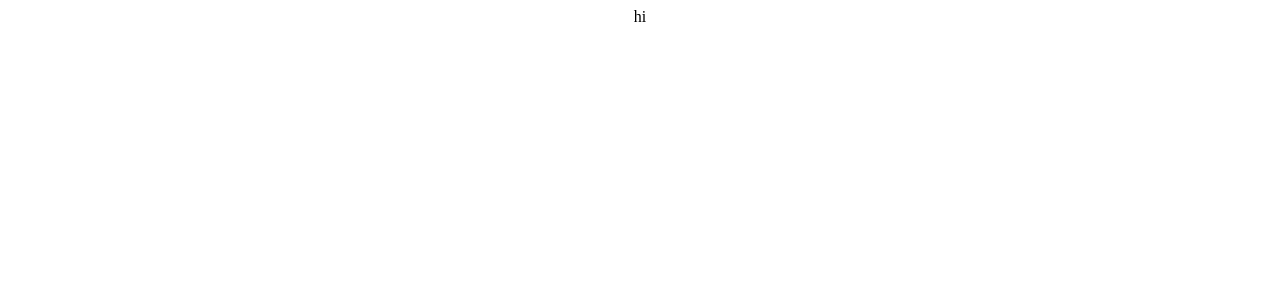
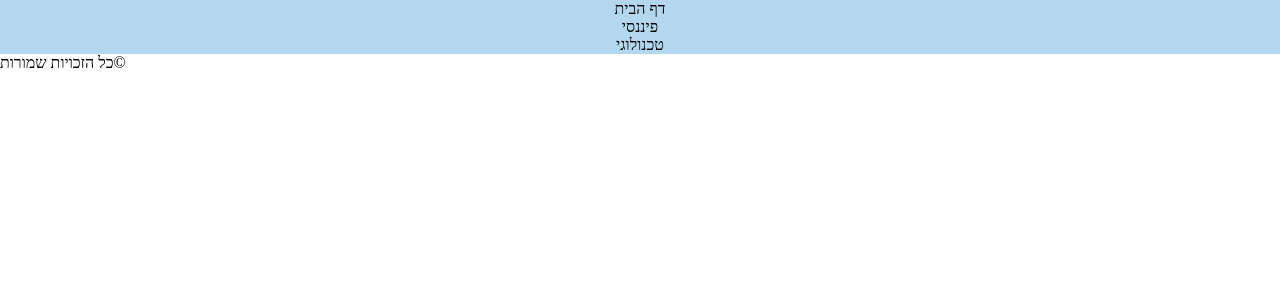
Before and after one commit to fidashn/website, a React (Create React App) app: page / in a window 1280 px wide. Shown: the top 300 px of the page. Built offline with nearby package versions, Linux system fonts and the light colour scheme.

Commit message:
added navbar & footer components

```diff
--- a/public/index.html
+++ b/public/index.html
@@ -1,5 +1,5 @@
 <!DOCTYPE html>
-<html lang="en">
+<html lang="he">
   <head>
     <meta charset="utf-8" />
     <link rel="icon" href="%PUBLIC_URL%/favicon.ico" />
@@ -23,7 +23,7 @@
       work correctly both with client-side routing and a non-root public URL.
       Learn how to configure a non-root public URL by running `npm run build`.
     -->
-    <title>Rate Your Course</title>
+    <title>דרג את הקורס שלך</title>
   </head>
   <body>
     <noscript>You need to enable JavaScript to run this app.</noscript>
--- a/src/App.css
+++ b/src/App.css
@@ -1,38 +1,23 @@
-.App {
-  text-align: center;
+*{
+  padding: 0;
+  margin: 0;
+  box-sizing: border-box;
 }
 
-.App-logo {
-  height: 40vmin;
-  pointer-events: none;
+/* body {
+  display: grid;
+  grid-template-columns: 4fr 1fr;
+} */
+
+.navbar {
+ background-color: rgb(179, 215, 239);
+ /* grid-area: 2 / col4-start / last-line / 5; */
 }
 
-@media (prefers-reduced-motion: no-preference) {
-  .App-logo {
-    animation: App-logo-spin infinite 20s linear;
-  }
+.navbar-items {
+  list-style: none;
+  display:flex;
+  flex-direction: column;
+  justify-content: space-around;
+  align-items: center;
 }
-
-.App-header {
-  background-color: #282c34;
-  min-height: 100vh;
-  display: flex;
-  flex-direction: column;
-  align-items: center;
-  justify-content: center;
-  font-size: calc(10px + 2vmin);
-  color: white;
-}
-
-.App-link {
-  color: #61dafb;
-}
-
-@keyframes App-logo-spin {
-  from {
-    transform: rotate(0deg);
-  }
-  to {
-    transform: rotate(360deg);
-  }
-}
--- a/src/App.js
+++ b/src/App.js
@@ -1,9 +1,12 @@
 import './App.css';
+import Footer from './Components/Footer';
+import Navbar from './Components/Navbar';
 
 function App() {
   return (
     <div className="App">
-      hi
+     <Navbar />
+     <Footer />
     </div>
   );
 }
--- /dev/null
+++ b/src/Components/Footer.js
@@ -0,0 +1,9 @@
+import React from 'react'
+
+function Footer() {
+  return (
+    <div>כל הזכויות שמורות&copy;</div>
+  )
+}
+
+export default Footer
--- /dev/null
+++ b/src/Components/Navbar.js
@@ -0,0 +1,15 @@
+import React from 'react'
+
+function Navbar() {
+  return (
+    <div className='navbar'>
+      <ul className='navbar-items'>
+        <li>דף הבית</li>
+        <li>פיננסי</li>
+        <li>טכנולוגי</li>
+      </ul>
+    </div>
+  )
+}
+
+export default Navbar
```
